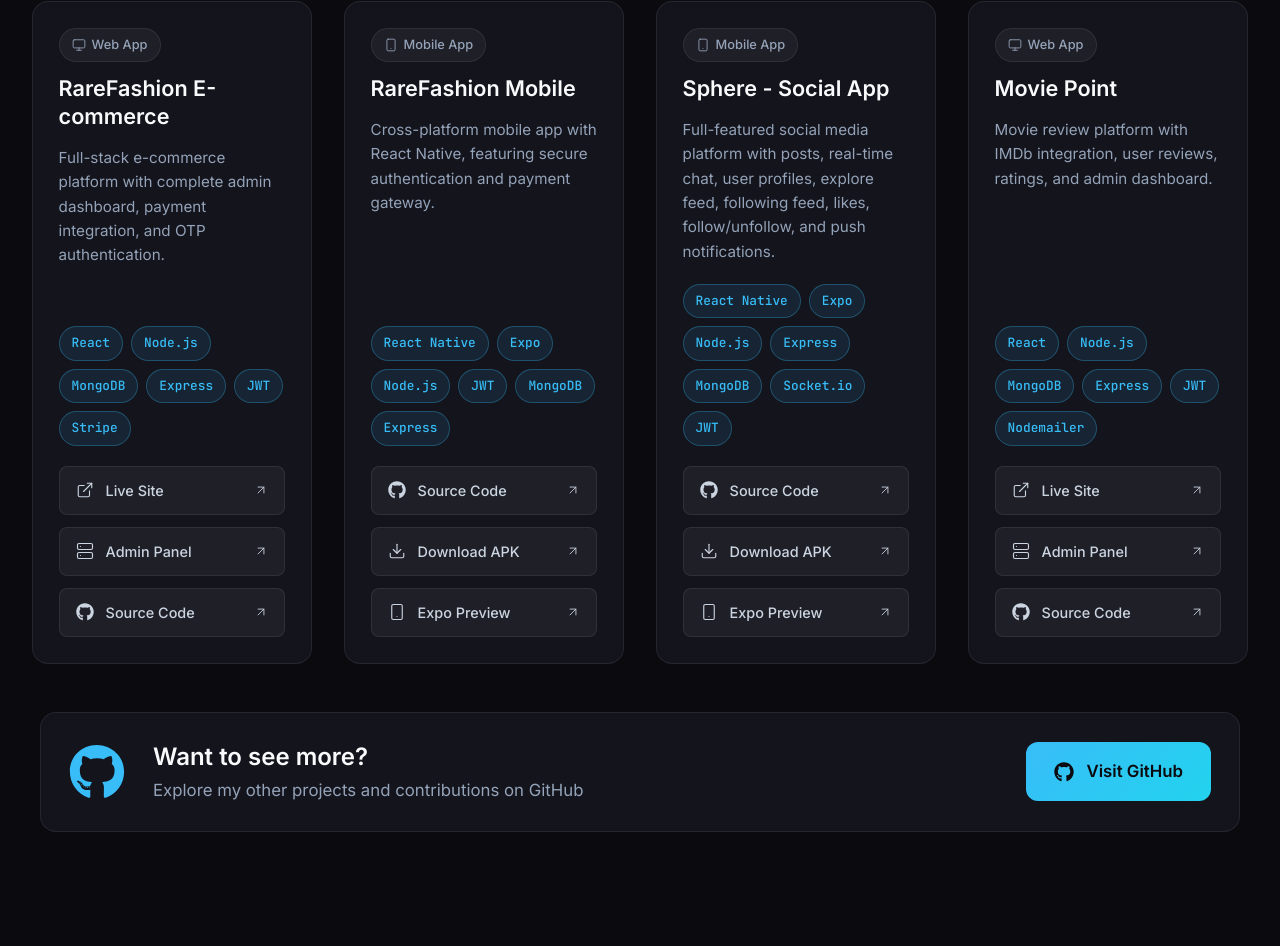
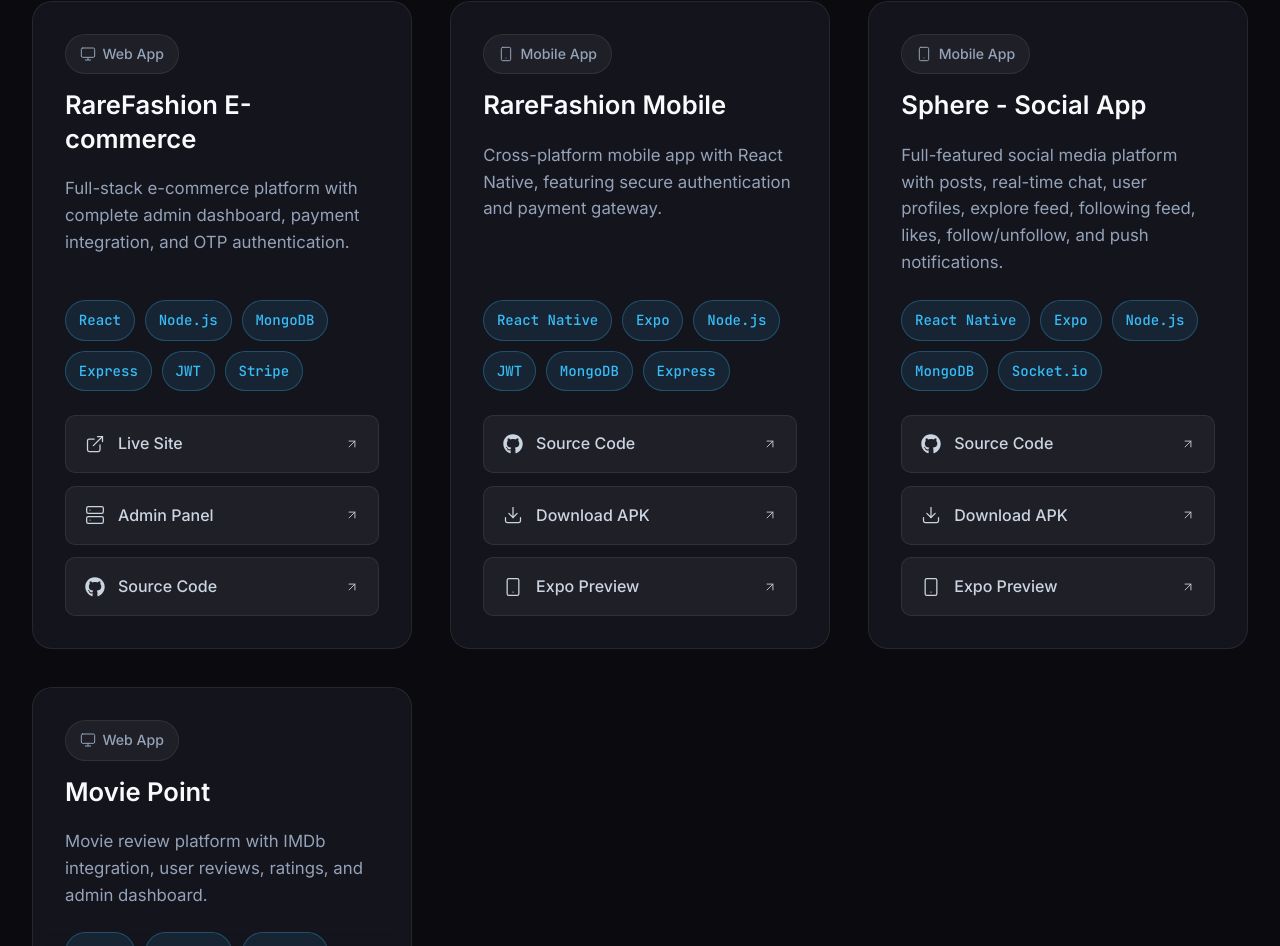
Before and after one commit to vardhan781/Portfolio, a React (Vite) app: page / in a window 1280 px wide. Shown: the part 1854-2800 px from the top of the page. Built offline with nearby package versions, Linux system fonts and the light colour scheme.

Commit message:
Upadted UI

```diff
--- a/src/components/About/About.css
+++ b/src/components/About/About.css
@@ -99,7 +99,6 @@
 
 .about-card:hover {
   border-color: var(--border-accent);
-  box-shadow: var(--glow-lg);
   transform: translateY(-5px);
 }
 
@@ -345,7 +344,6 @@
 
 .github-link:hover {
   background: rgba(56, 189, 248, 0.2);
-  box-shadow: var(--glow-sm);
 }
 
 @media (max-width: 1024px) {
--- a/src/components/Footer/Footer.css
+++ b/src/components/Footer/Footer.css
@@ -102,7 +102,6 @@
 .social-icon-wrapper:hover {
   border-color: var(--social-color, var(--accent-primary));
   transform: translateY(-5px);
-  box-shadow: 0 10px 20px rgba(0, 0, 0, 0.2);
 }
 
 .social-icon-wrapper:hover::before {
@@ -132,7 +131,6 @@
 
 .quote-content:hover {
   border-color: var(--border-accent);
-  box-shadow: var(--glow-sm);
 }
 
 .quote-icon-footer {
@@ -226,7 +224,6 @@
   color: var(--accent-primary);
   border-color: var(--border-accent);
   transform: translateY(-5px);
-  box-shadow: var(--glow-sm);
 }
 
 @media (max-width: 768px) {
--- a/src/components/Home/Home.css
+++ b/src/components/Home/Home.css
@@ -174,7 +174,6 @@
 .home-about:hover {
   background: rgba(56, 189, 248, 0.1);
   border-color: var(--accent-primary);
-  box-shadow: var(--glow-sm);
 }
 
 .home-projects-btn {
@@ -193,7 +192,6 @@
 
 .home-projects-btn:hover {
   transform: translateY(-2px);
-  box-shadow: var(--glow-md);
 }
 
 .home-right {
@@ -210,7 +208,6 @@
   overflow: hidden;
   backdrop-filter: var(--blur-md);
   -webkit-backdrop-filter: var(--blur-md);
-  box-shadow: var(--shadow-lg);
   height: 100%;
   display: flex;
   flex-direction: column;
--- a/src/components/Navbar/Navbar.css
+++ b/src/components/Navbar/Navbar.css
@@ -102,7 +102,6 @@
   background: rgba(56, 189, 248, 0.1);
   border-color: var(--accent-primary);
   transform: translateY(-2px);
-  box-shadow: var(--glow-sm);
 }
 
 .profile-container {
@@ -311,7 +310,6 @@
   background: rgba(56, 189, 248, 0.1);
   border-color: var(--accent-primary);
   transform: scale(1.02);
-  box-shadow: var(--glow-sm);
 }
 
 @media (max-width: 1024px) {
--- a/src/components/Projects/Projects.css
+++ b/src/components/Projects/Projects.css
@@ -4,7 +4,7 @@
 }
 
 .projects-container {
-  max-width: min(1400px, 95vw);
+  max-width: min(1600px, 95vw);
   margin: 0 auto;
 }
 
@@ -53,7 +53,6 @@
   overflow: hidden;
   backdrop-filter: var(--blur-md);
   -webkit-backdrop-filter: var(--blur-md);
-  box-shadow: var(--shadow-lg);
   max-width: min(800px, 95vw);
   margin: 0 auto;
 }
@@ -172,24 +171,33 @@
 .projects-code-punctuation {
   color: #cbd5e1;
 }
+
 .projects-cards-grid {
   display: grid;
-  grid-template-columns: repeat(auto-fit, minmax(280px, 1fr));
-  gap: clamp(1.25rem, 2.5vw, 2rem);
-  margin: 0 auto clamp(1.5rem, 3vw, 2.5rem);
+  grid-template-columns: repeat(auto-fit, minmax(340px, 1fr));
+  gap: clamp(2rem, 3vw, 2.5rem);
+  margin: 0 auto clamp(2rem, 3vw, 3rem);
   justify-content: center;
   align-items: stretch;
 }
 
-@media (min-width: 1400px) {
+@media (min-width: 1200px) {
   .projects-cards-grid {
-    grid-template-columns: repeat(4, 1fr);
+    grid-template-columns: repeat(4, minmax(320px, 380px));
+    justify-content: center;
+  }
+}
+
+@media (min-width: 1200px) and (max-width: 1599px) {
+  .projects-cards-grid {
+    grid-template-columns: repeat(3, minmax(340px, 400px));
+    justify-content: center;
   }
 }
 
 @media (min-width: 1600px) {
   .projects-cards-grid {
-    grid-template-columns: repeat(4, minmax(300px, 350px));
+    grid-template-columns: repeat(4, minmax(340px, 380px));
     justify-content: center;
   }
 }
@@ -197,56 +205,49 @@
 .project-card {
   background: var(--bg-card);
   border: 1px solid var(--border-color);
-  border-radius: clamp(0.75rem, 1.5vw, 1rem);
-  padding: clamp(1.25rem, 2vw, 1.75rem);
+  border-radius: clamp(1.25rem, 1.5vw, 1.5rem);
+  padding: clamp(1.75rem, 2.5vw, 2.25rem);
   backdrop-filter: var(--blur-md);
   -webkit-backdrop-filter: var(--blur-md);
-  transition: all var(--transition-base);
+  transition: all 0.2s ease;
   display: flex;
   flex-direction: column;
   height: 100%;
   width: 100%;
   margin: 0 auto;
-  max-width: 400px;
-}
-
-@media (min-width: 768px) {
-  .project-card {
-    max-width: none;
-  }
+  min-width: 360px;
 }
 
 .project-card:hover {
   border-color: var(--border-accent);
-  box-shadow: var(--glow-sm);
   transform: translateY(-2px);
 }
 
 .project-card-header {
-  margin-bottom: clamp(0.75rem, 1.5vw, 1rem);
+  margin-bottom: clamp(1.25rem, 1.5vw, 1.5rem);
 }
 
 .project-type-tag {
   display: inline-flex;
   align-items: center;
-  gap: clamp(0.25rem, 0.5vw, 0.375rem);
-  font-size: clamp(0.7rem, 1.1vw, 0.8rem);
+  gap: clamp(0.375rem, 0.5vw, 0.5rem);
+  font-size: clamp(0.8rem, 1.1vw, 0.9rem);
   font-weight: 500;
   color: var(--text-muted);
   background: rgba(255, 255, 255, 0.05);
-  padding: clamp(0.25rem, 0.5vw, 0.375rem) clamp(0.5rem, 1vw, 0.75rem);
+  padding: clamp(0.5rem, 0.5vw, 0.625rem) clamp(0.875rem, 1vw, 1.125rem);
   border-radius: var(--radius-full);
-  margin-bottom: clamp(0.5rem, 1vw, 0.75rem);
+  margin-bottom: clamp(0.875rem, 1vw, 1.125rem);
   border: 1px solid var(--border-color);
 }
 
 .project-type-tag svg {
-  width: clamp(12px, 1.2vw, 14px);
-  height: clamp(12px, 1.2vw, 14px);
+  width: clamp(16px, 1.2vw, 18px);
+  height: clamp(16px, 1.2vw, 18px);
 }
 
 .project-card-title {
-  font-size: clamp(1.1rem, 2vw, 1.35rem);
+  font-size: clamp(1.35rem, 2vw, 1.65rem);
   font-weight: 600;
   color: var(--text-primary);
   line-height: 1.3;
@@ -255,25 +256,25 @@
 
 .project-card-description {
   color: var(--text-muted);
-  font-size: clamp(0.85rem, 1.4vw, 0.95rem);
+  font-size: clamp(0.95rem, 1.4vw, 1.05rem);
   line-height: 1.6;
-  margin-bottom: clamp(1rem, 1.8vw, 1.25rem);
+  margin-bottom: clamp(1.5rem, 1.8vw, 1.75rem);
   flex: 1;
 }
 
 .project-card-tech {
   display: flex;
   flex-wrap: wrap;
-  gap: clamp(0.375rem, 0.75vw, 0.5rem);
-  margin-bottom: clamp(1rem, 1.8vw, 1.25rem);
+  gap: clamp(0.625rem, 0.75vw, 0.75rem);
+  margin-bottom: clamp(1.5rem, 1.8vw, 1.75rem);
 }
 
 .project-tech-tag {
   background: rgba(56, 189, 248, 0.1);
   color: var(--accent-primary);
-  padding: clamp(0.25rem, 0.5vw, 0.375rem) clamp(0.5rem, 1vw, 0.75rem);
+  padding: clamp(0.5rem, 0.5vw, 0.625rem) clamp(0.75rem, 1vw, 1rem);
   border-radius: var(--radius-full);
-  font-size: clamp(0.7rem, 1.1vw, 0.8rem);
+  font-size: clamp(0.8rem, 1.1vw, 0.9rem);
   font-weight: 500;
   font-family: var(--font-mono);
   border: 1px solid var(--border-accent);
@@ -283,22 +284,22 @@
 .project-card-links {
   display: flex;
   flex-direction: column;
-  gap: clamp(0.5rem, 1vw, 0.75rem);
+  gap: clamp(0.75rem, 1vw, 1rem);
   margin-top: auto;
 }
 
 .project-card-link {
   display: flex;
   align-items: center;
-  gap: clamp(0.5rem, 1vw, 0.75rem);
+  gap: clamp(0.75rem, 1vw, 1rem);
   background: rgba(255, 255, 255, 0.05);
   color: var(--text-secondary);
-  padding: clamp(0.6rem, 1.2vw, 0.75rem) clamp(0.75rem, 1.5vw, 1rem);
-  border-radius: clamp(0.375rem, 0.75vw, 0.5rem);
-  font-size: clamp(0.8rem, 1.3vw, 0.9rem);
+  padding: clamp(0.875rem, 1.2vw, 1rem) clamp(1rem, 1.5vw, 1.25rem);
+  border-radius: clamp(0.625rem, 0.75vw, 0.75rem);
+  font-size: clamp(0.9rem, 1.3vw, 1rem);
   font-weight: 500;
   text-decoration: none;
-  transition: all var(--transition-base);
+  transition: all 0.2s ease;
   border: 1px solid var(--border-color);
 }
 
@@ -310,8 +311,8 @@
 
 .project-card-link svg:first-child {
   flex-shrink: 0;
-  width: clamp(16px, 1.5vw, 18px);
-  height: clamp(16px, 1.5vw, 18px);
+  width: clamp(20px, 1.5vw, 22px);
+  height: clamp(20px, 1.5vw, 22px);
 }
 
 .project-card-link span {
@@ -321,12 +322,12 @@
 .projects-github-section {
   background: var(--bg-card);
   border: 1px solid var(--border-color);
-  border-radius: clamp(0.75rem, 1.5vw, 1rem);
-  padding: clamp(1.25rem, 2.5vw, 1.75rem);
+  border-radius: clamp(1.25rem, 1.5vw, 1.5rem);
+  padding: clamp(1.75rem, 2.5vw, 2.25rem);
   backdrop-filter: var(--blur-md);
   -webkit-backdrop-filter: var(--blur-md);
-  margin-top: clamp(2rem, 4vw, 3rem);
-  max-width: 1200px;
+  margin-top: clamp(3rem, 4vw, 3.5rem);
+  max-width: 1400px;
   margin-left: auto;
   margin-right: auto;
 }
@@ -335,7 +336,7 @@
   display: flex;
   flex-direction: column;
   align-items: center;
-  gap: clamp(1rem, 2vw, 1.5rem);
+  gap: clamp(1.5rem, 2vw, 2rem);
   text-align: center;
 }
 
@@ -345,7 +346,7 @@
     justify-content: space-between;
     align-items: center;
     text-align: left;
-    gap: clamp(1.5rem, 3vw, 2rem);
+    gap: clamp(2rem, 3vw, 2.5rem);
   }
 }
 
@@ -353,7 +354,7 @@
   display: flex;
   flex-direction: column;
   align-items: center;
-  gap: clamp(0.75rem, 1.5vw, 1rem);
+  gap: clamp(1.25rem, 1.5vw, 1.5rem);
   width: 100%;
 }
 
@@ -361,7 +362,7 @@
   .projects-github-left {
     flex-direction: row;
     align-items: center;
-    gap: clamp(1.25rem, 2.5vw, 1.75rem);
+    gap: clamp(1.75rem, 2.5vw, 2.25rem);
     flex: 1;
     width: auto;
   }
@@ -370,14 +371,14 @@
 .projects-github-icon {
   color: var(--accent-primary);
   flex-shrink: 0;
-  width: clamp(2.5rem, 5vw, 3rem);
-  height: clamp(2.5rem, 5vw, 3rem);
+  width: clamp(3.5rem, 5vw, 4rem);
+  height: clamp(3.5rem, 5vw, 4rem);
 }
 
 @media (min-width: 768px) {
   .projects-github-icon {
-    width: clamp(2.75rem, 6vw, 3.5rem);
-    height: clamp(2.75rem, 6vw, 3.5rem);
+    width: clamp(4rem, 6vw, 4.5rem);
+    height: clamp(4rem, 6vw, 4.5rem);
   }
 }
 
@@ -393,23 +394,23 @@
 }
 
 .projects-github-text h3 {
-  font-size: clamp(1.2rem, 2.5vw, 1.5rem);
+  font-size: clamp(1.5rem, 2.5vw, 1.85rem);
   font-weight: 600;
   color: var(--text-primary);
-  margin-bottom: clamp(0.25rem, 0.5vw, 0.5rem);
+  margin-bottom: clamp(0.5rem, 0.5vw, 0.625rem);
   line-height: 1.3;
 }
 
 .projects-github-text p {
   color: var(--text-muted);
-  font-size: clamp(0.9rem, 1.8vw, 1.05rem);
+  font-size: clamp(1.1rem, 1.8vw, 1.2rem);
   line-height: 1.5;
   max-width: 100%;
 }
 
 @media (min-width: 640px) {
   .projects-github-text p {
-    max-width: 450px;
+    max-width: 500px;
   }
 }
 
@@ -417,31 +418,31 @@
   display: inline-flex;
   align-items: center;
   justify-content: center;
-  gap: clamp(0.5rem, 1vw, 0.75rem);
+  gap: clamp(0.75rem, 1vw, 1rem);
   background: var(--accent-gradient);
   color: var(--text-on-accent);
-  padding: clamp(0.75rem, 1.5vw, 1rem) clamp(1.25rem, 2.5vw, 1.75rem);
-  border-radius: clamp(0.5rem, 1vw, 0.75rem);
+  padding: clamp(1rem, 1.5vw, 1.25rem) clamp(1.75rem, 2.5vw, 2.25rem);
+  border-radius: clamp(0.75rem, 1vw, 1rem);
   font-weight: 600;
   text-decoration: none;
   white-space: nowrap;
-  transition: all var(--transition-base);
-  font-size: clamp(0.9rem, 1.8vw, 1.05rem);
+  transition: all 0.2s ease;
+  font-size: clamp(1.1rem, 1.8vw, 1.2rem);
   width: 100%;
-  max-width: 220px;
+  max-width: 280px;
 }
 
 @media (min-width: 640px) {
   .projects-github-btn {
     width: auto;
     max-width: none;
-    min-width: 170px;
+    min-width: 200px;
   }
 }
 
 .projects-github-btn:hover {
   transform: translateY(-2px);
-  box-shadow: var(--glow-md);
+  filter: brightness(1.1);
 }
 
 @media (max-width: 639px) {
@@ -473,46 +474,48 @@
   }
 
   .projects-cards-grid {
-    gap: 1.25rem;
+    gap: 1.75rem;
     grid-template-columns: 1fr;
+    justify-content: center;
   }
 
   .project-card {
-    padding: 1.25rem;
+    padding: 1.75rem;
     max-width: 100%;
+    min-width: auto;
   }
 
   .project-card-links {
-    gap: 0.5rem;
+    gap: 0.75rem;
   }
 
   .project-card-link {
-    padding: 0.75rem 1rem;
-    font-size: 0.875rem;
+    padding: 1rem 1.125rem;
+    font-size: 0.95rem;
   }
 
   .projects-github-section {
-    padding: 1.25rem 1rem;
-    margin-top: 2rem;
+    padding: 1.75rem 1.5rem;
+    margin-top: 3rem;
   }
 
   .projects-github-content {
-    gap: 1rem;
+    gap: 1.5rem;
   }
 
   .projects-github-left {
-    gap: 0.75rem;
+    gap: 1.25rem;
   }
 
   .projects-github-icon {
-    width: 2.5rem;
-    height: 2.5rem;
+    width: 3.5rem;
+    height: 3.5rem;
   }
 
   .projects-github-btn {
-    padding: 0.75rem 1.25rem;
-    font-size: 0.9rem;
-    max-width: 200px;
+    padding: 1rem 1.75rem;
+    font-size: 1.1rem;
+    max-width: 260px;
   }
 }
 
@@ -536,47 +539,47 @@
   }
 
   .project-card {
-    padding: 1rem;
+    padding: 1.5rem;
   }
 
   .project-card-title {
-    font-size: 1rem;
+    font-size: 1.3rem;
   }
 
   .project-card-description {
-    font-size: 0.8rem;
+    font-size: 0.9rem;
   }
 
   .project-tech-tag {
-    font-size: 0.65rem;
-    padding: 0.2rem 0.5rem;
+    font-size: 0.75rem;
+    padding: 0.375rem 0.75rem;
   }
 
   .project-card-link {
-    padding: 0.6rem 0.875rem;
-    font-size: 0.8rem;
+    padding: 0.875rem 1rem;
+    font-size: 0.9rem;
   }
 
   .projects-github-section {
-    padding: 1rem 0.875rem;
+    padding: 1.5rem 1.25rem;
   }
 
   .projects-github-icon {
-    width: 2.25rem;
-    height: 2.25rem;
+    width: 3rem;
+    height: 3rem;
   }
 
   .projects-github-text h3 {
-    font-size: 1rem;
+    font-size: 1.3rem;
   }
 
   .projects-github-text p {
-    font-size: 0.8rem;
+    font-size: 0.95rem;
   }
 
   .projects-github-btn {
-    padding: 0.6rem 1rem;
-    font-size: 0.8rem;
-    max-width: 180px;
+    padding: 0.875rem 1.5rem;
+    font-size: 0.95rem;
+    max-width: 240px;
   }
 }
--- a/src/components/Projects/Projects.jsx
+++ b/src/components/Projects/Projects.jsx
@@ -81,10 +81,8 @@ const Projects = () => {
         "React Native",
         "Expo",
         "Node.js",
-        "Express",
         "MongoDB",
         "Socket.io",
-        "JWT",
       ],
       links: [
         {
```
Also changed, not shown: src/components/Contact/Contact.css (+43 -47 lines), src/components/Home/Home.jsx (+1 -17 lines).
